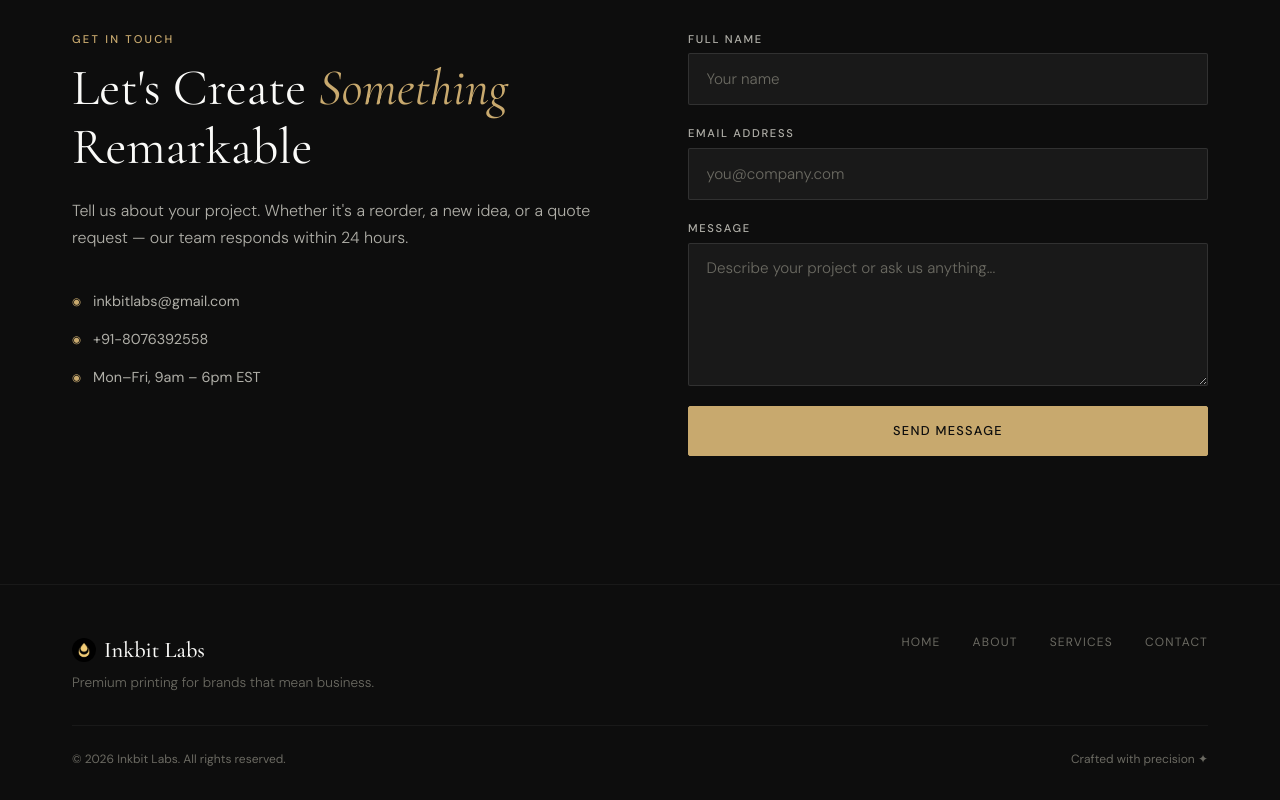
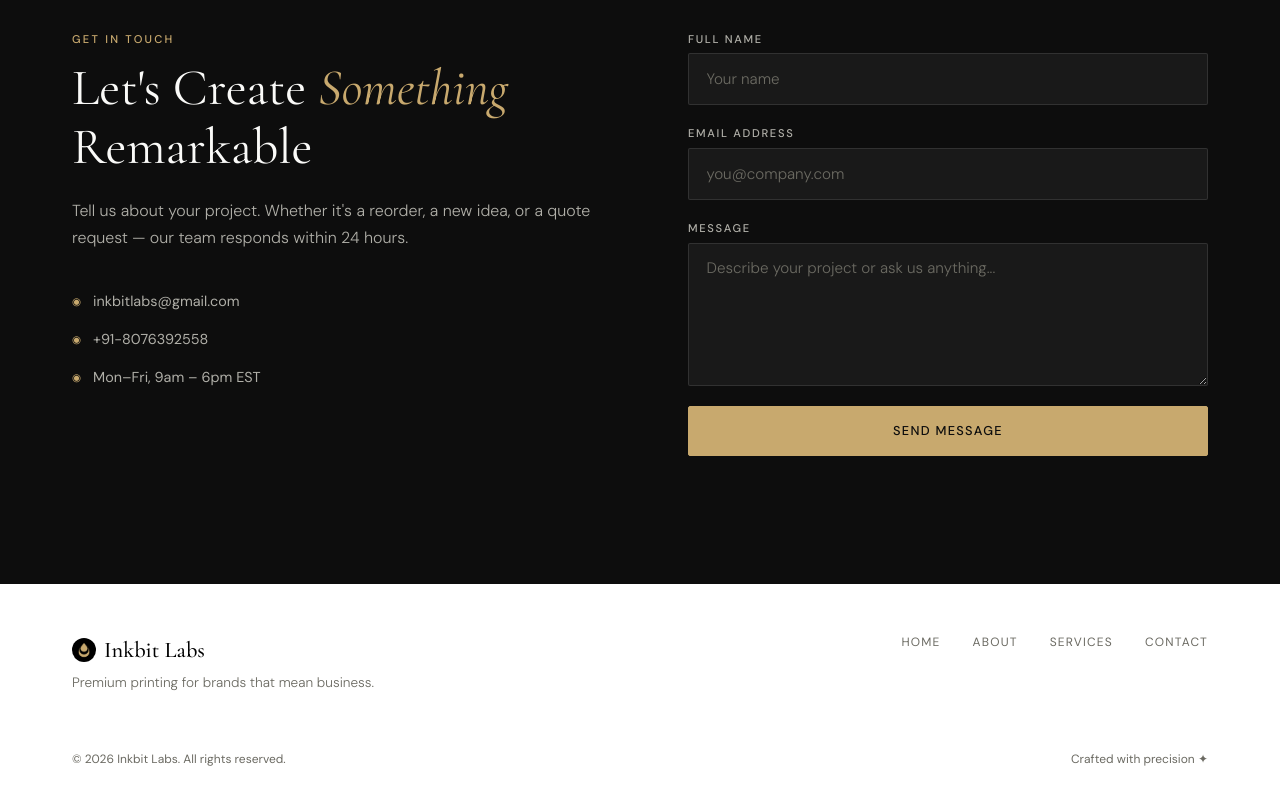
Before and after one commit to jhalucky/Inkbit-Labs, a Next.js app: page / in a window 1280 px wide. Shown: the part 3662-4462 px from the top of the page. Built offline with nearby package versions, Linux system fonts and the light colour scheme.

Commit message:
logo updated

```diff
--- a/app/components/Footer.tsx
+++ b/app/components/Footer.tsx
@@ -9,12 +9,12 @@ export default function Footer() {
   };
 
   return (
-    <footer className="bg-ink border-t border-white/5 pt-12 pb-8">
+    <footer className="bg-white border-t border-white/5 pt-12 pb-8">
       <div className="max-w-[1200px] mx-auto px-8">
         <div className="flex flex-wrap justify-between items-start gap-8 mb-8">
           {/* Brand */}
           <div>
-            <div className="font-display text-[1.4rem] font-medium text-parchment flex items-center gap-2">
+            <div className="font-display text-[1.4rem] font-medium text-black flex items-center gap-2">
               <Logo className="w-6 h-6 text-accent rounded-full" size={34} />
               Inkbit Labs
             </div>
```
Also changed, not shown: public/logo.png.
